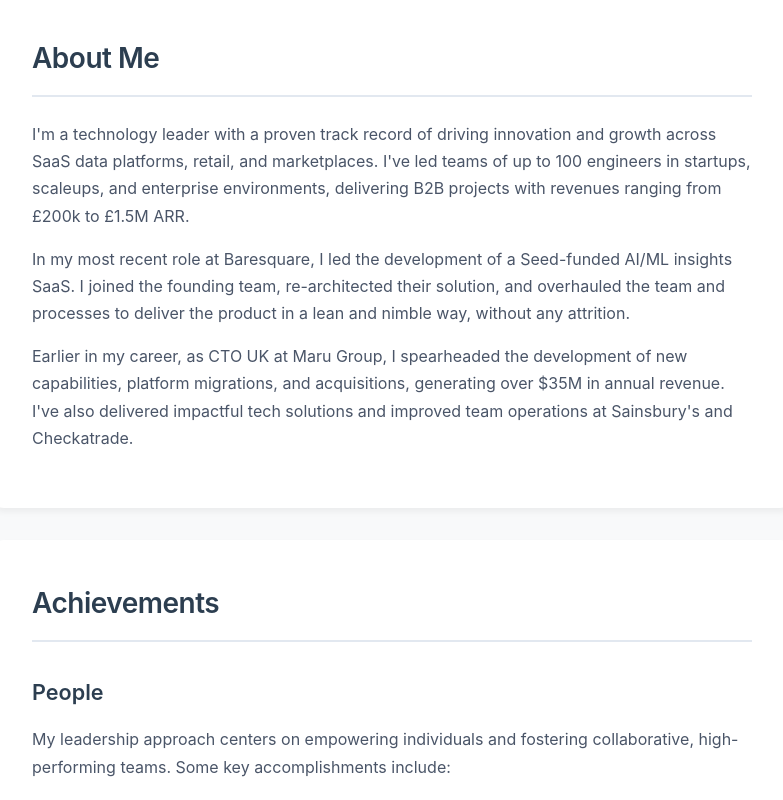
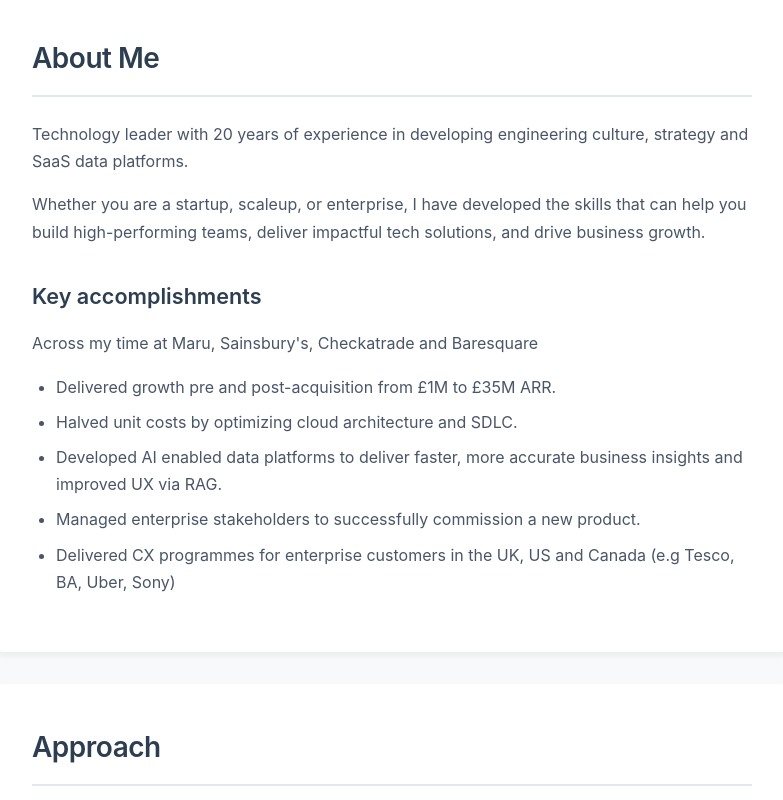
Before and after one commit to AngelosDev/aboutme, a Next.js app: page / in a window 1280 px wide. Shown: the part 520-1320 px from the top of the page, without its empty margins (248-1031 px from the left). Built offline with nearby package versions, Linux system fonts and the light colour scheme.

Commit message:
feat: enhance personal profile with key accomplishments and refined leadership approach

```diff
--- a/pages/index.js
+++ b/pages/index.js
@@ -18,23 +18,30 @@ export default function Home() {
         <section>
           <h2>About Me</h2>
           <p>
-            I'm a technology leader with a proven track record of driving innovation and growth across SaaS data
-            platforms, retail, and marketplaces. I've led teams of up to 100 engineers in startups, scaleups, and
-            enterprise environments, delivering B2B projects with revenues ranging from £200k to £1.5M ARR.
+            Technology leader with 20 years of experience in developing engineering culture, strategy and SaaS data
+            platforms.
           </p>
           <p>
-            In my most recent role at Baresquare, I led the development of a Seed-funded AI/ML insights SaaS. I joined
-            the founding team, re-architected their solution, and overhauled the team and processes to deliver the
-            product in a lean and nimble way, without any attrition.
+            Whether you are a startup, scaleup, or enterprise, I have developed the skills that can help you build
+            high-performing teams, deliver impactful tech solutions, and drive business growth.
           </p>
-          <p>
-            Earlier in my career, as CTO UK at Maru Group, I spearheaded the development of new capabilities, platform
-            migrations, and acquisitions, generating over $35M in annual revenue. I've also delivered impactful tech
-            solutions and improved team operations at Sainsbury's and Checkatrade.
-          </p>
+          <h3>Key accomplishments</h3>
+          <p>Across my time at Maru, Sainsbury's, Checkatrade and Baresquare</p>
+          <ul>
+            <li>Delivered growth pre and post-acquisition from £1M to £35M ARR.</li>
+            <li>Halved unit costs by optimizing cloud architecture and SDLC.</li>
+            <li>
+              Developed AI enabled data platforms to deliver faster, more accurate business insights and improved UX via
+              RAG.
+            </li>
+            <li>Managed enterprise stakeholders to successfully commission a new product.</li>
+            <li>
+              Delivered CX programmes for enterprise customers in the UK, US and Canada (e.g Tesco, BA, Uber, Sony)
+            </li>
+          </ul>
         </section>
         <section>
-          <h2>Achievements</h2>
+          <h2>Approach</h2>
           <h3>People</h3>
           <p>
             My leadership approach centers on empowering individuals and fostering collaborative, high-performing teams.
```
